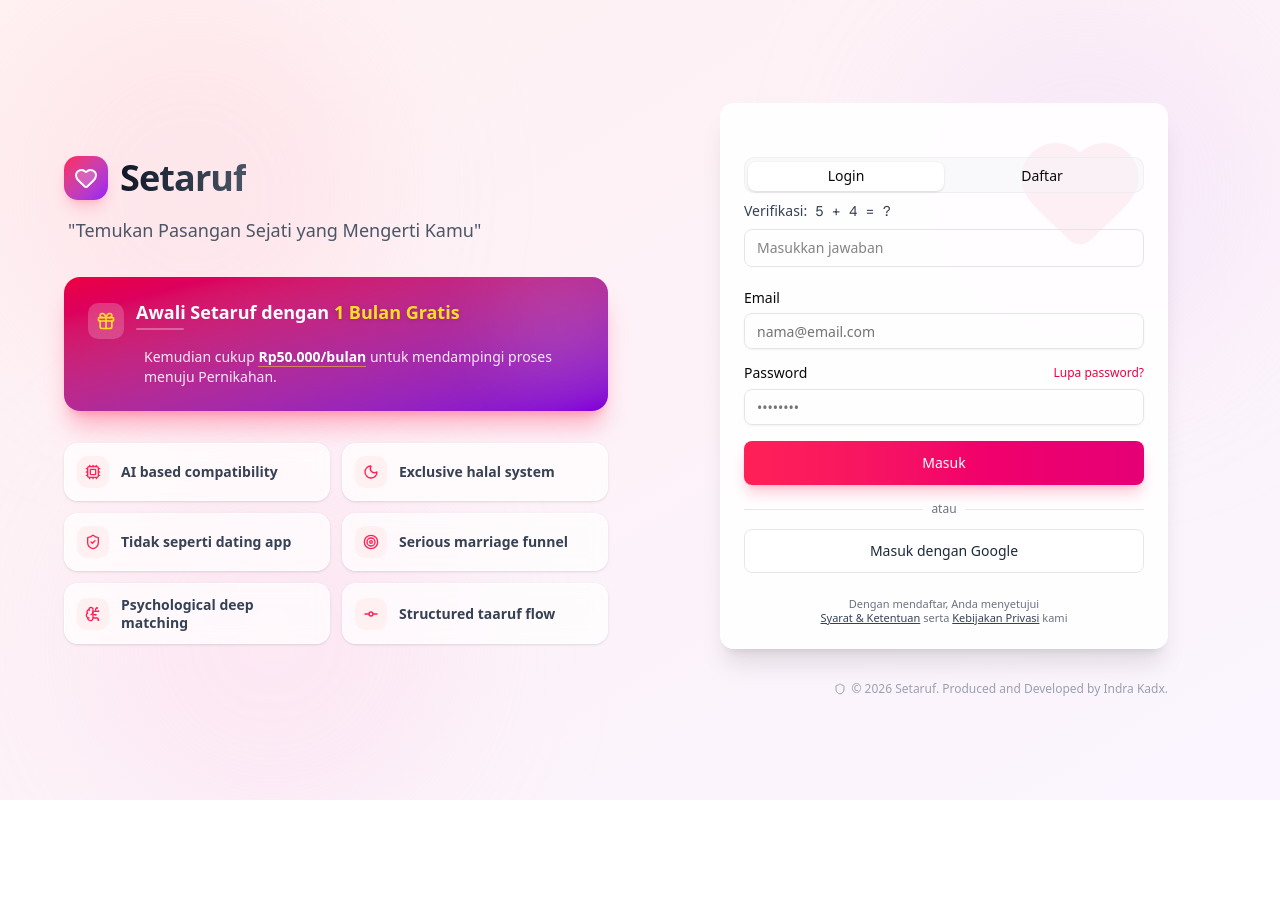
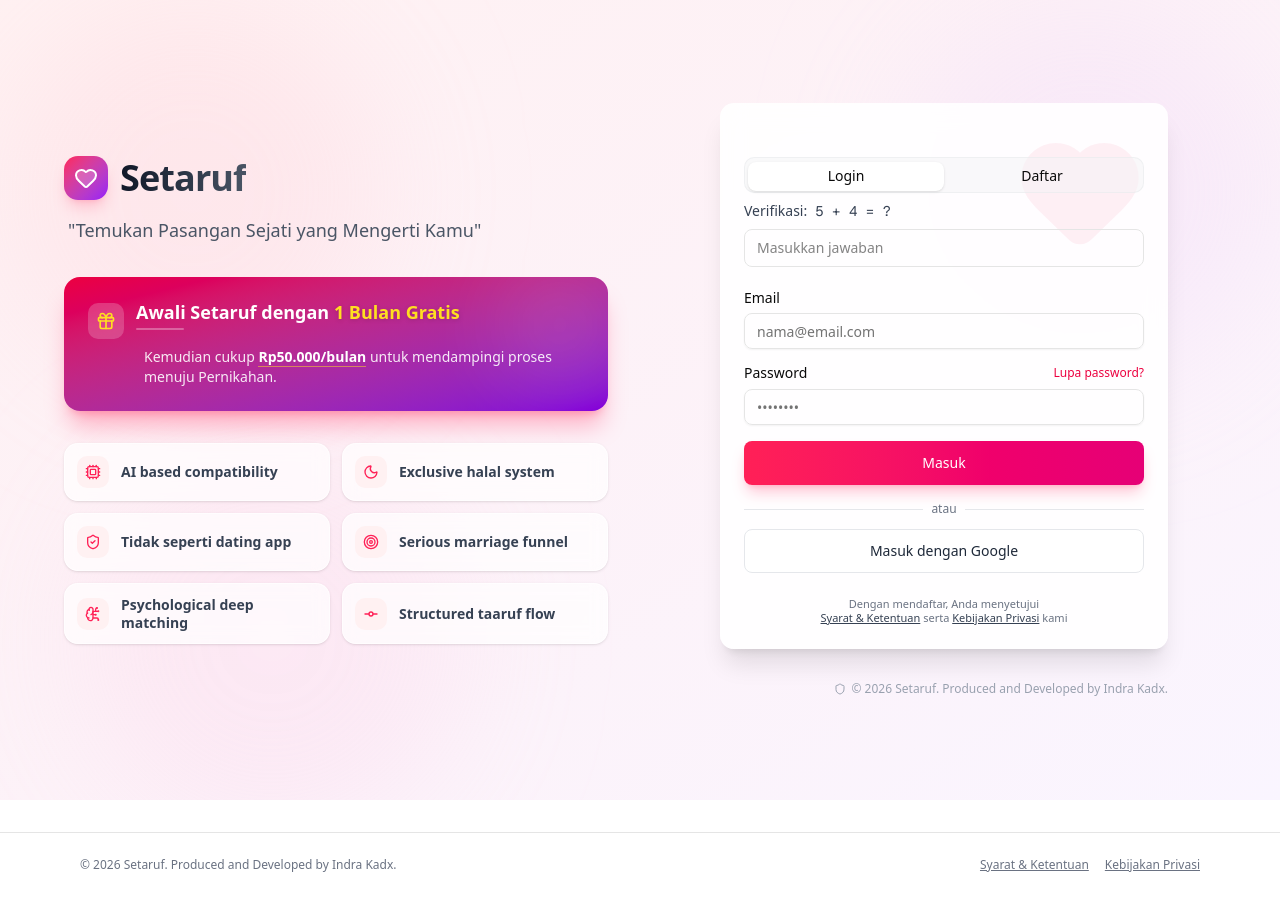
Before and after one commit to indx25/setaruf, a Next.js app: page / in a window 1280 px wide. Before the commit the page ends 800 px from the top, so only its background shows below. Built offline with nearby package versions, Linux system fonts and the light colour scheme.

Commit message:
add-global-footer-with-terms-and-privacy-links

```diff
--- a/src/app/layout.tsx
+++ b/src/app/layout.tsx
@@ -50,6 +50,15 @@ export default function RootLayout({
           {children}
         </AuthProvider>
         <Toaster />
+        <footer className="mt-8 border-t bg-white/70 backdrop-blur-sm">
+          <div className="container mx-auto max-w-6xl px-4 py-6 text-xs text-gray-500 flex flex-col gap-2 sm:flex-row sm:items-center sm:justify-between">
+            <p>© {new Date().getFullYear()} Setaruf. Produced and Developed by Indra Kadx.</p>
+            <div className="flex items-center gap-4">
+              <a href="/syarat-ketentuan" className="underline hover:text-rose-500">Syarat & Ketentuan</a>
+              <a href="/kebijakan-privasi" className="underline hover:text-rose-500">Kebijakan Privasi</a>
+            </div>
+          </div>
+        </footer>
       </body>
     </html>
   );
```
